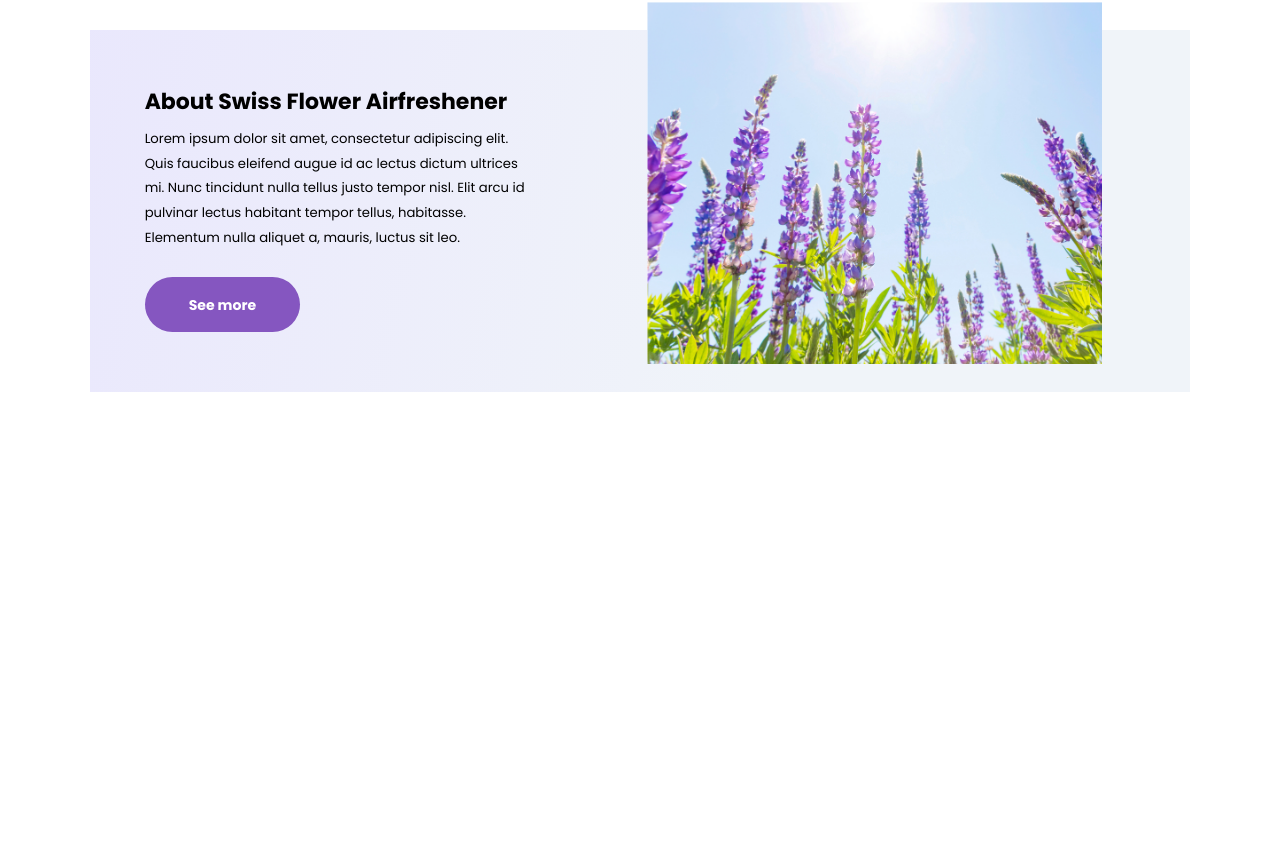
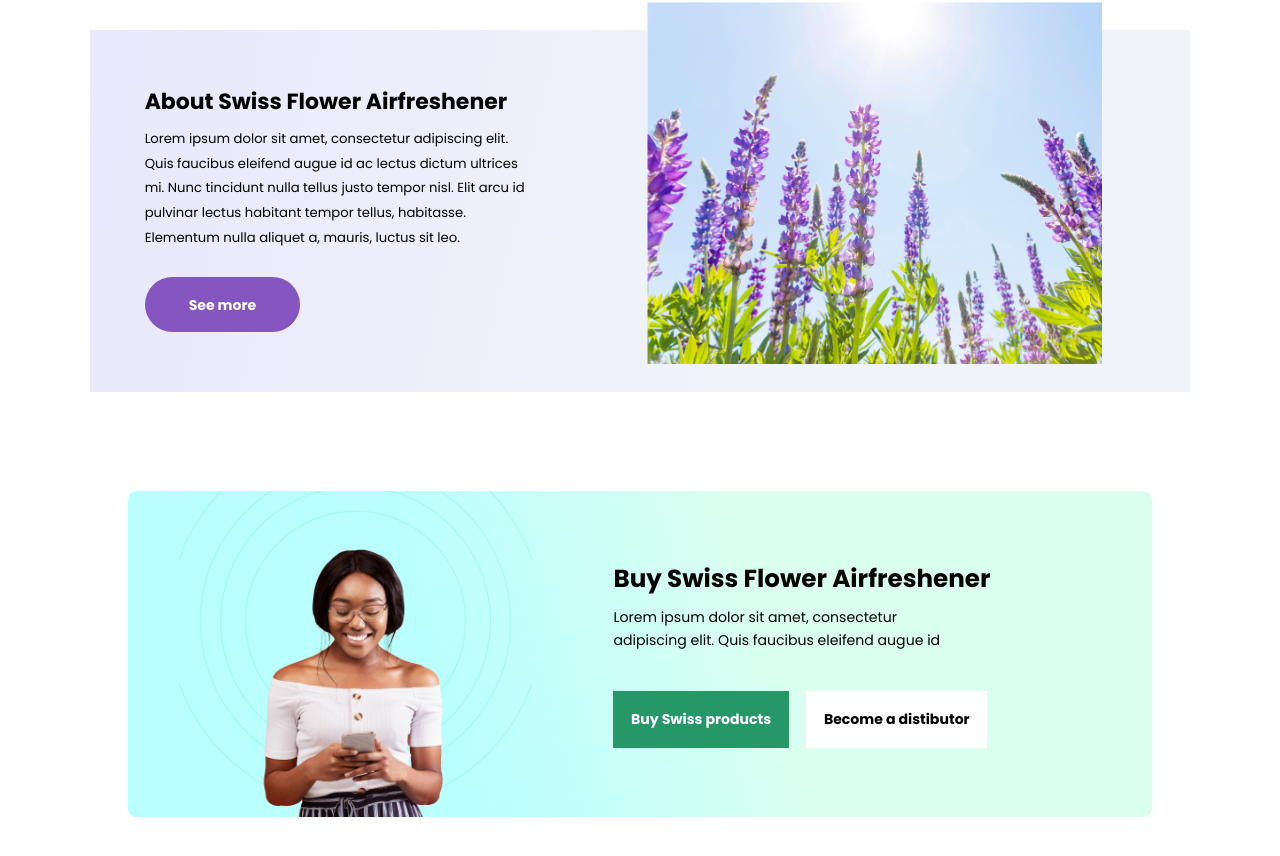
Before and after one commit to leslieclinton/swiss-airfreshener, a React (Create React App) app: page / in a window 1280 px wide. Shown: the part 1721-2577 px from the top of the page. Before the commit the page ends 2177 px from the top, so only its background shows below. Built offline with nearby package versions, Linux system fonts and the light colour scheme; the HTML template or start-up script is replaced by a standard one.

Commit message:
Cta Update

```diff
--- /dev/null
+++ b/src/components/cta/Cta.css
@@ -0,0 +1,221 @@
+.cta__container{
+    height: 60rem;
+    width: 100%;
+    /* background: black; */
+    padding: 4rem 10% 8rem 10%;
+}
+
+.cta{
+    height: 37rem;
+    width: 100%;
+    background: linear-gradient(253.23deg, #DAFFF0 38.42%, #B9FFFF 68.89%);
+    border-radius: 1rem;
+    padding: 0 5%;
+    display: flex;
+    align-items: center;
+    justify-content: center;
+    gap: 4rem
+}
+
+.cta__image{
+    height: 100%;
+    width: 40%;
+    background: url('../../assets/Images/Lady-cta.png') no-repeat;
+    background-position: center;
+    background-size: 145%;
+}
+
+.cta__content {
+    width: 60%;
+    padding: 5%;
+}
+
+.cta__content h2{
+    font-size: 2.8rem;
+    margin-bottom: 1rem;
+}
+
+.cta__content p{
+    font-size: 1.6rem;
+    line-height: 2.6rem;
+    width: 80%;
+    margin-bottom: 4.5rem;
+}
+
+.cta_btn-container{
+    display: flex;
+    align-items: center;
+    /* justify-content: center; */
+    gap: 2rem
+}
+
+.cta_btn-container a{
+    color: white;
+    font-size: 1.6rem;
+    font-weight: bold;
+}
+
+.cta_btn-container span{
+    display: inline-block;
+    padding: 2rem ;
+    /* background: red; */
+
+}
+.cta_btn-1{
+    background: #269868;
+    transition: all .3s;
+}
+
+.cta_btn-1:hover{
+    background: #067144;
+}
+
+.cta_btn-2{
+    background: #fff;
+    color: black !important;
+    transition: all .3s;
+}
+
+.cta_btn-2:hover{
+    background: rgba(255, 255, 255, 0.646);
+    color: black !important;
+}
+
+
+
+
+@media screen and (max-width: 840px) {
+    .cta__container{
+        height: auto;
+        width: 100%;
+        /* background: black; */
+        padding: 4rem 7% 8rem 7%;
+    }
+
+    .cta{
+        height: 100%;
+        width: 100%;
+        padding: 0 5%;
+        display: flex;
+        align-items: center;
+        justify-content: center;
+        gap: 0;
+        flex-direction: column;
+    }
+
+    .cta__image{
+        height: 60rem;
+        width: 60rem;
+        background-size: 200%;
+        order: 1;
+    }
+
+    .cta__content {
+        width: 100%;
+        padding:8% 5%;
+        order: 0;
+        text-align: center;
+    }
+
+    .cta__content h2{
+        font-size: 3.5rem;
+        margin-bottom: 1rem;
+    }
+
+    .cta__content p{
+        font-size: 2.8rem;
+        line-height: 4rem;
+        width: 100%;
+        margin-bottom: 7rem;
+    }
+
+    .cta_btn-container{
+        display: flex;
+        align-items: center;
+        gap: 4rem;
+        justify-content: center;
+        flex-direction: column;
+    }
+
+    .cta_btn-container a{
+        color: white;
+        font-size: 2.5rem;
+        font-weight: bold;
+    }
+
+    .cta_btn-container span{
+        display: inline-block;
+        padding: 3rem 5rem;
+
+    }
+
+
+
+}
+
+@media screen and (max-width: 640px) {
+    .cta__container{
+        height: auto;
+        width: 100%;
+        /* background: black; */
+        padding: 0 0% 8rem 0;
+    }
+
+    .cta{
+        height: 100%;
+        width: 100%;
+        padding: 0 5%;
+        display: flex;
+        align-items: center;
+        justify-content: center;
+        gap: 0;
+        flex-direction: column;
+    }
+
+    .cta__image{
+        height: 40rem;
+        width: 40rem;
+        background-size: 180%;
+
+    }
+
+    .cta__content {
+        width: 100%;
+        padding:6rem 3.5% 0 3.5%;
+
+    }
+
+    .cta__content h2{
+        font-size: 2.5rem;
+        margin-bottom: 1.5rem;
+    }
+
+    .cta__content p{
+        font-size: 1.7rem;
+        line-height: 2.5rem;
+        width: 100%;
+        margin-bottom: 4rem;
+    }
+
+    .cta_btn-container{
+        display: flex;
+        align-items: center;
+        gap: 2rem;
+        justify-content: center;
+        flex-direction: column;
+    }
+
+    .cta_btn-container a{
+        color: white;
+        font-size: 1.7rem;
+        font-weight: bold;
+    }
+
+    .cta_btn-container span{
+        display: inline-block;
+        padding: 2rem 5rem;
+
+    }
+
+
+}
--- /dev/null
+++ b/src/components/cta/Cta.js
@@ -0,0 +1,25 @@
+import React from 'react';
+import './Cta.css';
+import {Link} from  'react-router-dom'
+
+function Cta() {
+    return (
+        <div className="cta__container">
+            <div className="cta">
+                <div className="cta__image"></div>
+                <div className="cta__content">
+                    <h2>Buy Swiss Flower Airfreshener</h2>
+                    <p>Lorem ipsum dolor sit amet, consectetur adipiscing elit. Quis faucibus eleifend augue id </p>
+
+                    <div className="cta_btn-container">
+                        <Link to = '/'><span className="cta_btn-1" >Buy Swiss products</span></Link>
+                        <Link to = '/'><span className="cta_btn-2" >Become a distibutor</span></Link>
+                    </div>
+                </div>
+            </div>
+
+        </div>
+    )
+}
+
+export default Cta
--- a/src/pages/homePage/HomePage.js
+++ b/src/pages/homePage/HomePage.js
@@ -1,5 +1,6 @@
 import React from 'react'
 import AboutSnippet from '../../components/aboutSnippet/AboutSnippet'
+import Cta from '../../components/cta/Cta'
 import Header from '../../components/headers/Header'
 import ProductPreview from '../../components/productPreview/ProductPreview'
 import WhyUs from '../../components/whyus/WhyUs'
@@ -11,6 +12,7 @@ function HomePage() {
             <WhyUs/>
             <ProductPreview/>
             <AboutSnippet/>
+            <Cta/>
         </div>
     )
 }
```
Also changed, not shown: src/assets/Images/Lady-cta.png (added).
